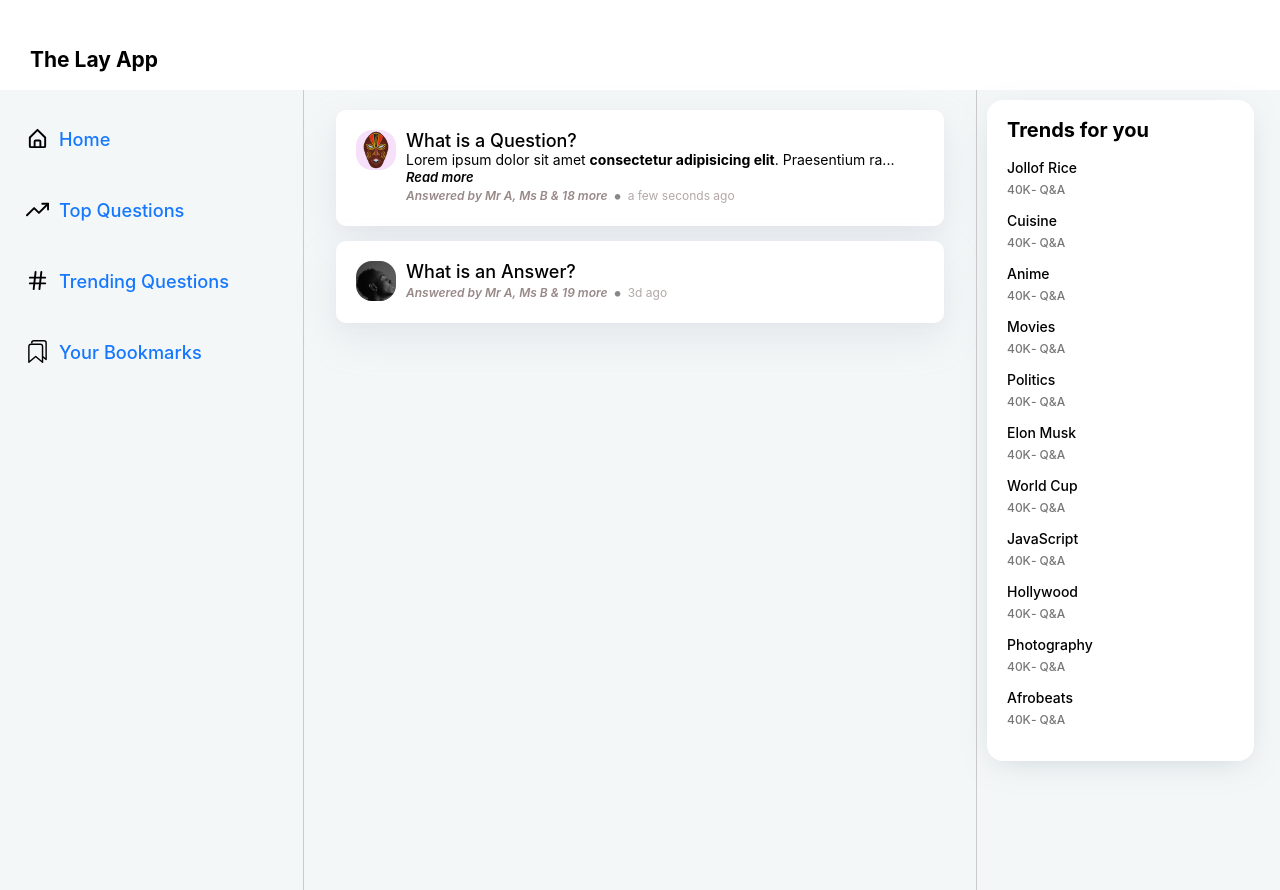
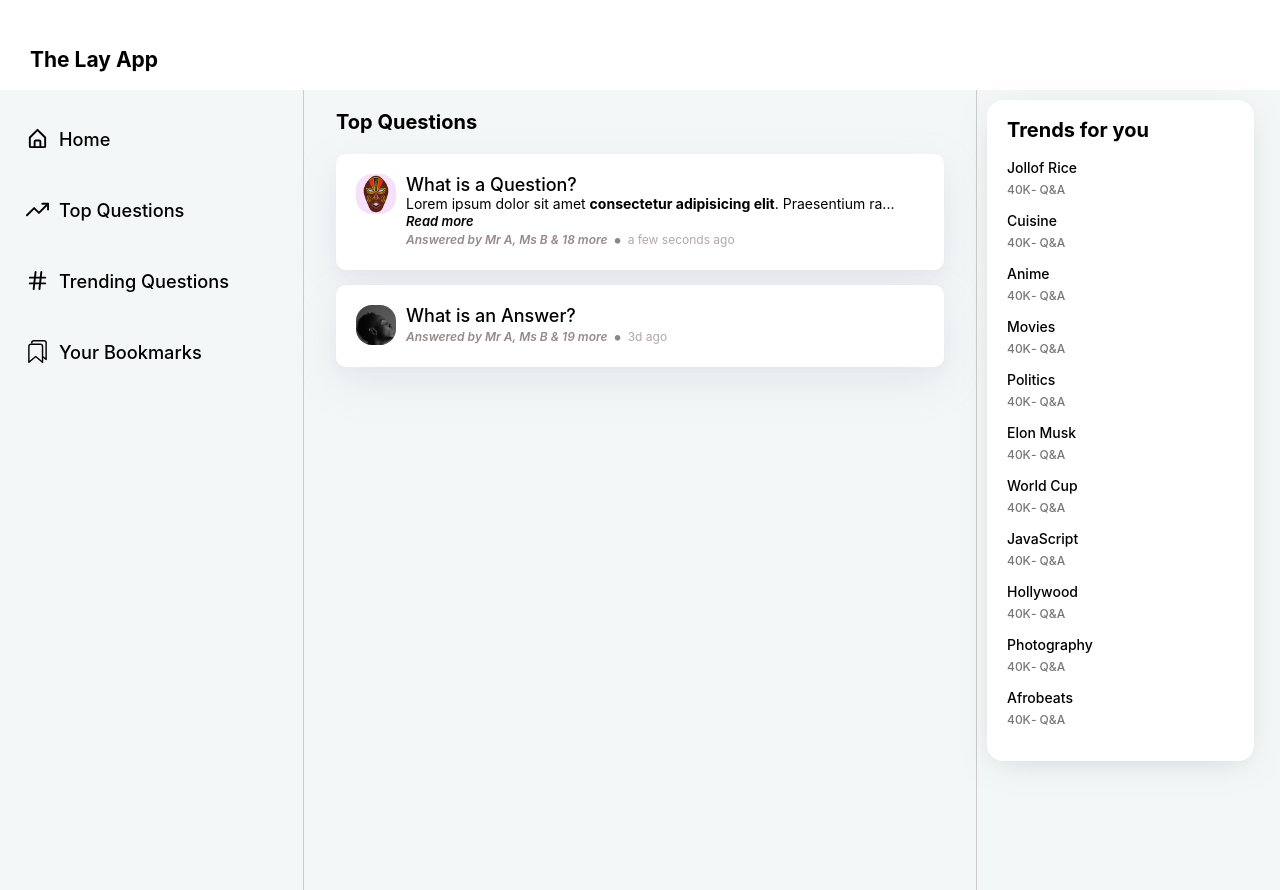
Before and after one commit to whoismuktar/lay-app, a React (Create React App) app: page /top-questions in a window 1280 px wide. Built offline with nearby package versions, Linux system fonts and the light colour scheme.

Commit message:
global page title

```diff
--- a/src/Assets/styles/App.scss
+++ b/src/Assets/styles/App.scss
@@ -62,6 +62,12 @@ main {
 
 .page {
   padding-top: 20px;
+
+  &__title {
+    font-size: 20px;
+    font-weight: 700;
+    margin-bottom: 20px;
+  }
 }
 
 .sidebar {
@@ -223,6 +229,7 @@ main {
         cursor: pointer;
         font-size: 13px;
         font-weight: 400;
+        margin-right: 10px;
       }
 
       .comment__reply {
--- a/src/Assets/styles/index.scss
+++ b/src/Assets/styles/index.scss
@@ -11,6 +11,11 @@ body {
 
 .borderTest {
   border: 1px solid #000000;
+}
+
+a {
+  color: inherit;
+  text-decoration: none;
 }
 
 ul {
--- a/src/components/TopQuestions.js
+++ b/src/components/TopQuestions.js
@@ -5,6 +5,7 @@ import "../Assets/styles/question.scss"
 function TopQuestions(props) {
   return (
     <div className="top-questions page">
+      <div className="page__title">Top Questions</div>
       <QuestionList />
     </div>
   );
```
